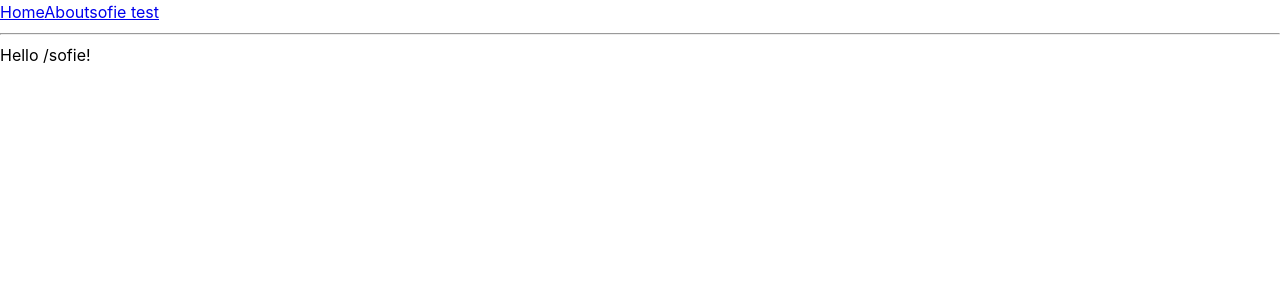
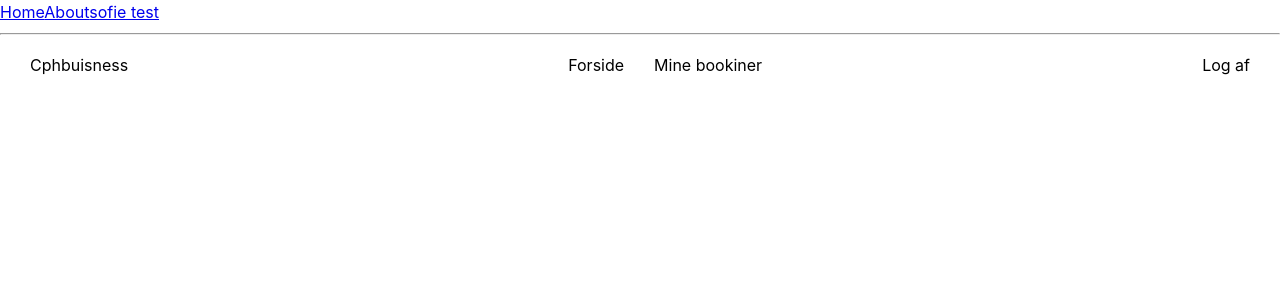
Before and after one commit to Nunatuna/Booking_system, a React (Vite) app: page /sofie in a window 1280 px wide. Shown: the top 300 px of the page. Built offline with nearby package versions, Linux system fonts and the light colour scheme.

Commit message:
navbar er igang

```diff
--- a/package.json
+++ b/package.json
@@ -10,6 +10,10 @@
     "preview": "vite preview"
   },
   "dependencies": {
+    "@fortawesome/fontawesome-svg-core": "^6.7.0",
+    "@fortawesome/free-brands-svg-icons": "^6.7.0",
+    "@fortawesome/free-regular-svg-icons": "^6.7.0",
+    "@fortawesome/free-solid-svg-icons": "^6.7.0",
     "@mantine/carousel": "^7.13.4",
     "@mantine/core": "^7.13.4",
     "@mantine/dates": "^7.13.4",
--- /dev/null
+++ b/src/components/NavBar.jsx
@@ -0,0 +1,32 @@
+import React from 'react'
+
+export default function NavBar() {
+
+  //intern styling, som bliver kaldt på i div
+    const styles = {
+        container: {
+         display: 'flex',
+         justifyContent: 'space-between',
+         paddingLeft: '20px',
+         paddingRight: '20px',
+        },
+
+        child: {
+          display: 'flex',
+          padding: '10px',
+          gap: '30px'
+        },
+      };
+
+
+  return (
+    <div style={styles.container}>
+        <div style={styles.child}>Cphbuisness</div>
+        <div style={styles.child}>
+            <div>Forside</div>
+            <div>Mine bookiner</div>
+        </div>
+        <div style={styles.child}>Log af</div>
+    </div>
+  )
+}
--- a/src/routes/sofie.lazy.jsx
+++ b/src/routes/sofie.lazy.jsx
@@ -1,10 +1,13 @@
 import * as React from 'react'
 import { createLazyFileRoute } from '@tanstack/react-router'
+import Navbar from '../components/NavBar'
 
 export const Route = createLazyFileRoute('/sofie')({
   component: RouteComponent,
 })
 
 function RouteComponent() {
-  return 'Hello /sofie!'
+  return (
+    <Navbar />
+  )
 }
```
Also changed, not shown: src/components/NavBar.js (deleted), 1 other file (tests, documents, lock files or other folders).
